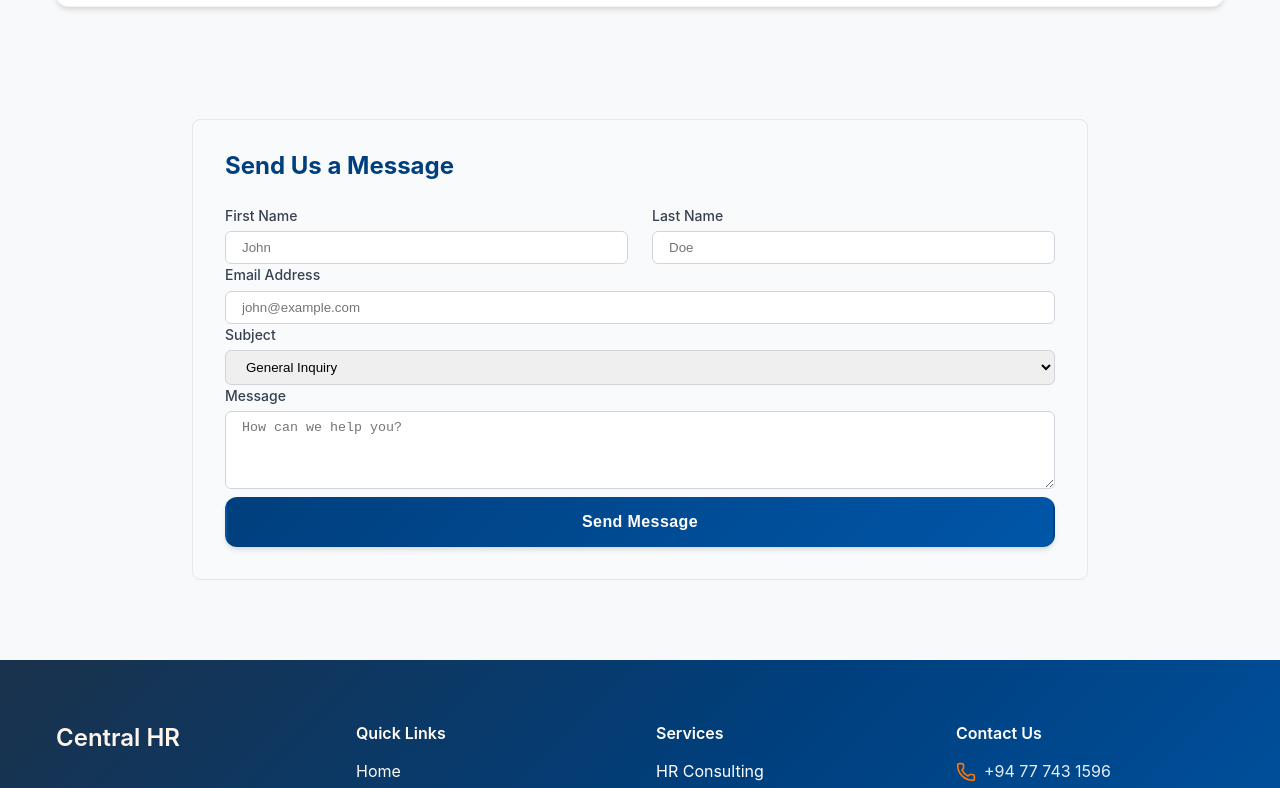
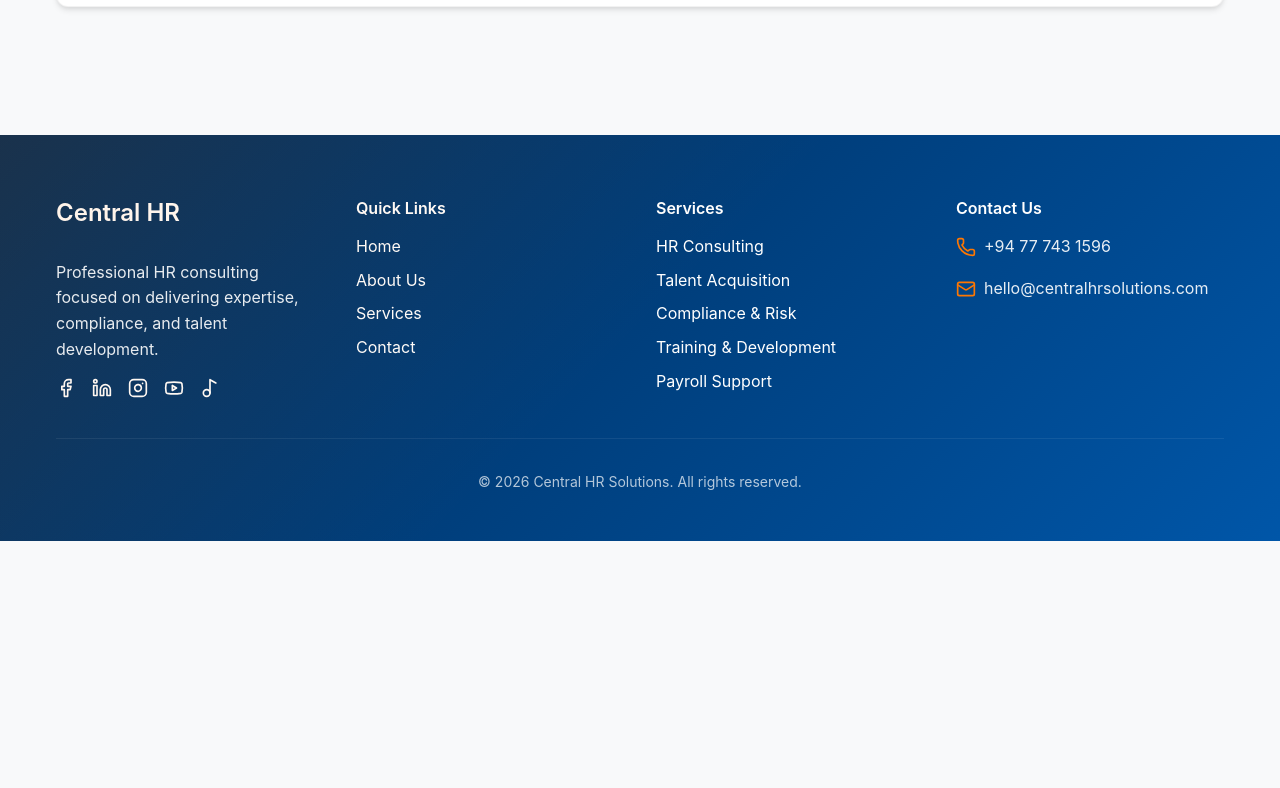
Before and after one commit to kevin-denny/CentralHR, a Next.js app: page /contact in a window 1280 px wide. Shown: the part 1027-1815 px from the top of the page. After the commit the page ends 1568 px from the top, so only its background shows below. Built offline with nearby package versions, Linux system fonts and the light colour scheme.

Commit message:
no message

```diff
--- a/app/contact/page.js
+++ b/app/contact/page.js
@@ -81,7 +81,7 @@ export default function Contact() {
                 </div>
 
                 {/* Contact Form below the info */}
-                <div className="mt-16 max-w-4xl mx-auto bg-gray-50 p-8 rounded-lg border border-gray-200">
+                {/* <div className="mt-16 max-w-4xl mx-auto bg-gray-50 p-8 rounded-lg border border-gray-200">
                     <h2 className="text-2xl font-bold mb-6">Send Us a Message</h2>
                     <form className="space-y-6">
                         <div className="grid grid-cols-1 md:grid-cols-2 gap-6">
@@ -120,7 +120,7 @@ export default function Contact() {
                             Send Message
                         </Button>
                     </form>
-                </div>
+                </div> */}
 
             </Section>
         </>
```
